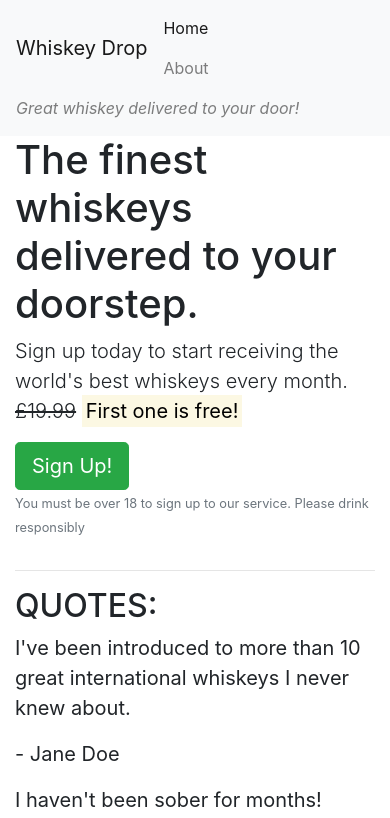
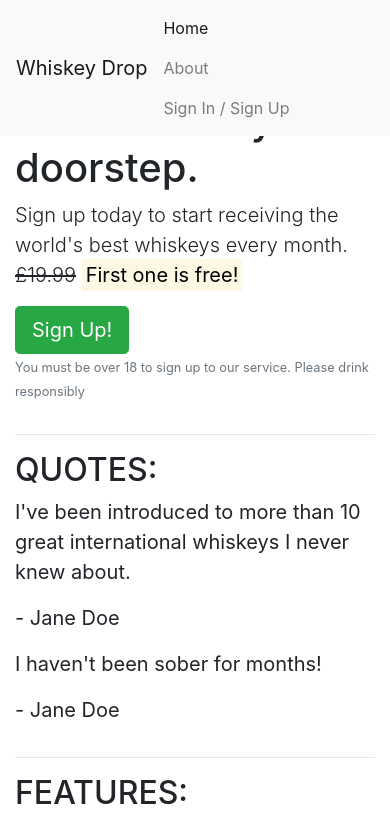
Before and after one commit to simonjvardy/BootstrappingYourNextBigIdea-CI, a plain HTML site: page index.html in a window 390 px wide. Shown: the top 818 px of the page. Drawn offline with nearby package versions, Linux system fonts and the light colour scheme.

Commit message:
mod: enhance nav bar responsive layout on smaller devices. Set nav bar to fixed at the top. Convert marketing text to nav bar menu item on smaller devices

```diff
--- a/index.html
+++ b/index.html
@@ -10,13 +10,19 @@
 </head>
 
 <body>
-    <nav class="navbar navbar-light bg-light navbar-expand-sm">
+    <nav class="navbar navbar-light bg-light navbar-expand-sm fixed-top">
         <a href="/" class="navbar-brand">Whiskey Drop</a>
         <ul class="navbar-nav mr-auto">
             <li class="active nav-item mr-2"><a class="nav-link" href="/">Home</a></li>
             <li class="nav-item mr-2"><a class="nav-link" href="/about">About</a></li>
+            <!-- Moves Nav Bar marketing text to a nav menu item on small devices only -->
+            <li class="nav-item mr-2 d-block d-sm-none"><a class="nav-link" href="/login">Sign In / Sign Up</a></li>
         </ul>
-        <p class="navbar-text my-auto mr-2"><i>Great whiskey delivered to your door!</i></p>
+        <!-- Nav Bar marketing text not responsive enough - hidden at smaller screen resolutions -->
+        <div class="d-none d-md-block">
+            <p class="navbar-text my-auto mr-2"><i>Great whiskey delivered to your door!</i></p>
+            <a href="/login">Sign In / Sign Up</a>
+        </div>
     </nav>
     <article class="container">
         <!-- Callout -->
```
